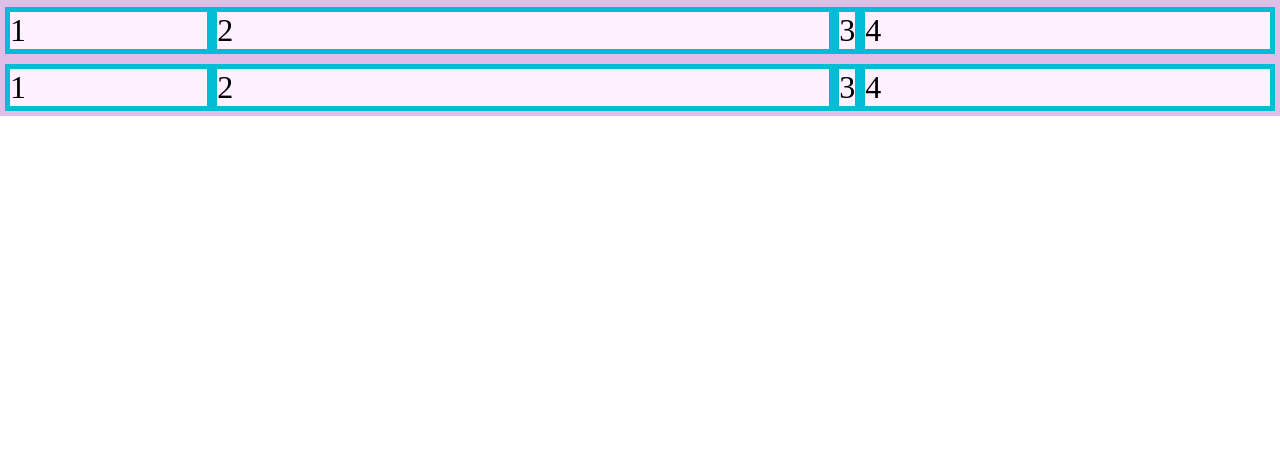
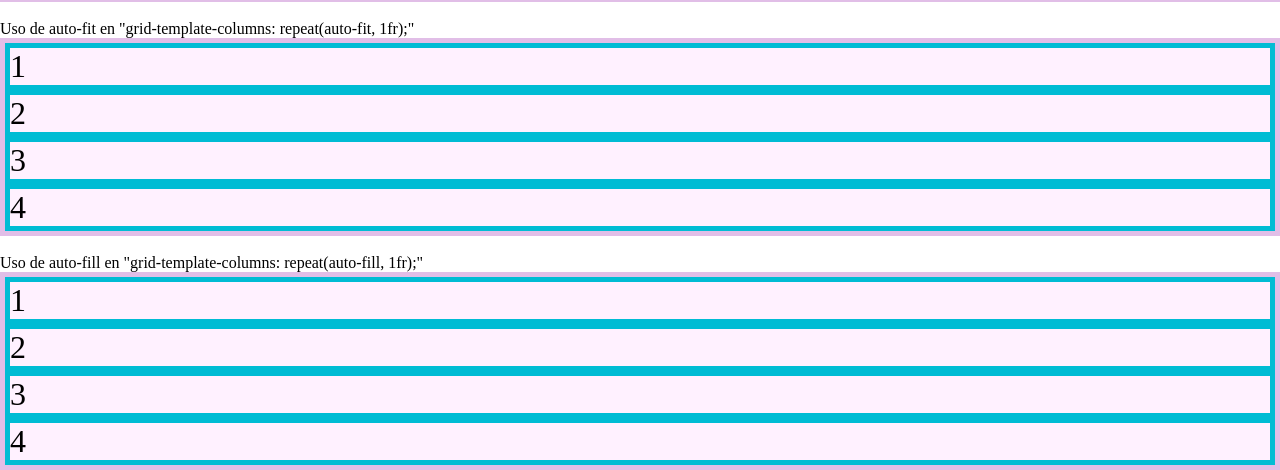
Before and after one commit to lordsithskull/cursoGrdi, a plain HTML site: page KeywordsEspeciales/index.html in a window 1280 px wide. Shown: the part 703-1173 px from the top of the page. Before the commit the page ends 819 px from the top, so only its background shows below. Drawn offline with Linux system fonts and the light colour scheme.

Commit message:
se agregran parrafos de comentarios

```diff
--- a/KeywordsEspeciales/index.html
+++ b/KeywordsEspeciales/index.html
@@ -41,12 +41,16 @@
         <div class="item item-11">3 3 33 3 3 3 3 3 33 333 33333</div>
         <div class="item item-12">444 4444 44444 444 4444 444 4444</div>
     </div>
+    <br>
+    <p>Uso de auto-fit en "grid-template-columns: repeat(auto-fit, 1fr);"</p>
     <div class="container5">
         <div class="item item-13">1</div>
         <div class="item item-14">2</div>
         <div class="item item-15">3</div>
         <div class="item item-16">4</div>
     </div>
+    <br>
+    <p>Uso de auto-fill en "grid-template-columns: repeat(auto-fill, 1fr);"</p>
     <div class="container6">
         <div class="item item-17">1</div>
         <div class="item item-18">2</div>
--- a/KeywordsEspeciales/styles.css
+++ b/KeywordsEspeciales/styles.css
@@ -35,11 +35,11 @@
     border: 5px solid #e1bee7;
     background-color: #fff1ff;
     display: grid;
-    grid-template-columns: 1fr 3fr max-content 2fr;
+    grid-template-columns: repeat(auto-fit, 1fr);
 }
 .container6 {
     border: 5px solid #e1bee7;
     background-color: #fff1ff;
     display: grid;
-    grid-template-columns: 1fr 3fr max-content 2fr;
+    grid-template-columns: repeat(auto-fill, 1fr);
 }
```
